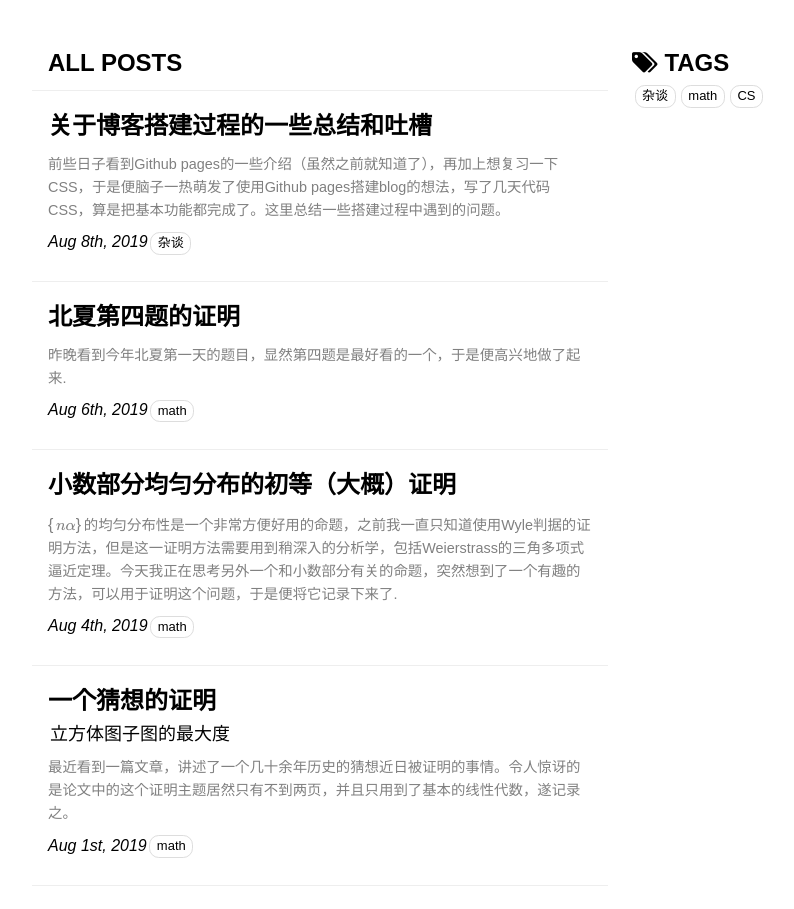
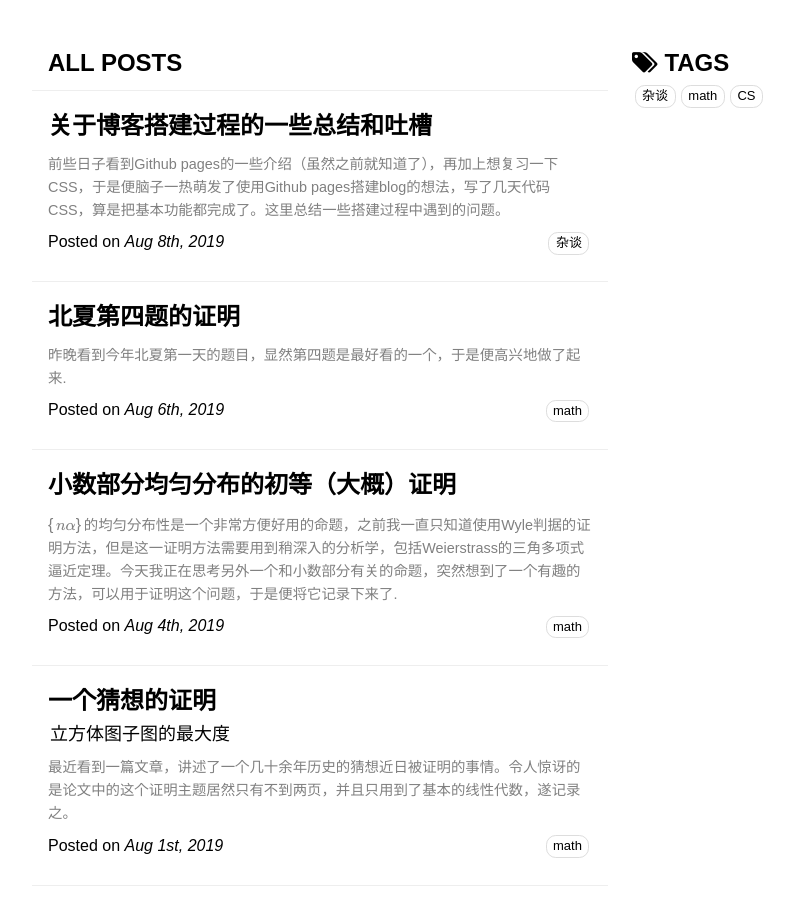
Before and after one commit to SharzyL/SharzyL.github.io, a Jekyll site: the page built from index.html, in a window 1280 px wide, cut to the strip 356-1265 px from the top of the page. Shown: the whole strip, without its empty margins (24-818 px from the left). Built offline with Jekyll 4.4.1, drawn with Linux system fonts in a browser that asks for light colours; formulas are drawn with MathJax 3.

Commit message:
ui improvement

```diff
--- a/assets/css/common.css
+++ b/assets/css/common.css
@@ -24,17 +24,21 @@ a {
 }
 
 a:hover {
+    cursor: pointer;
     text-decoration: none;
 }
 
 article a,
+.link,
 .footer a {
     color: #2a7ae2;
     text-decoration: none;
 }
 
 article a:hover,
+.link:hover,
 .footer a:hover {
+    cursor: pointer;
     text-decoration: underline;
 }
 
@@ -248,7 +252,7 @@ body {
     display: flex;
 }
 
-.post-date {
+.post-meta > a:first-child {
     flex: 1;
 }
 
--- a/index.html
+++ b/index.html
@@ -25,12 +25,14 @@ requirements:
             {{ post.excerpt | strip_html }}
         </div>
         <div class="post-meta">
-            <i class="post-date">
-                {{ post.date | date_to_string: "ordinal", "US"}}
-            </i>
-            {% for tag in post.tags %}
-            <a class="tag" href="/?tags={{tag}}"> {{ tag }} </a>
-            {% endfor %}
+            <span class="post-date">
+                Posted on <i>{{ post.date | date_to_string: "ordinal", "US"}}</i>
+            </span>
+            <span class="post_tags">
+                {% for tag in post.tags %}
+                <a class="tag" href="/?tags={{tag}}"> {{ tag }} </a>
+                {% endfor %}
+            </span>
         </div>
         </a>
     </div>
@@ -41,7 +43,7 @@ requirements:
     <div id="tags-showcase">
         <h3><i class="fa fa-tags"></i> TAGS</h3>
         <div id="tags-list"></div>
-        <a id="show-tags-a" class="hidden">Show all articles</a>
+        <a id="show-tags-a" class="hidden link">Show all articles</a>
     </div>
 </div>
 
```
